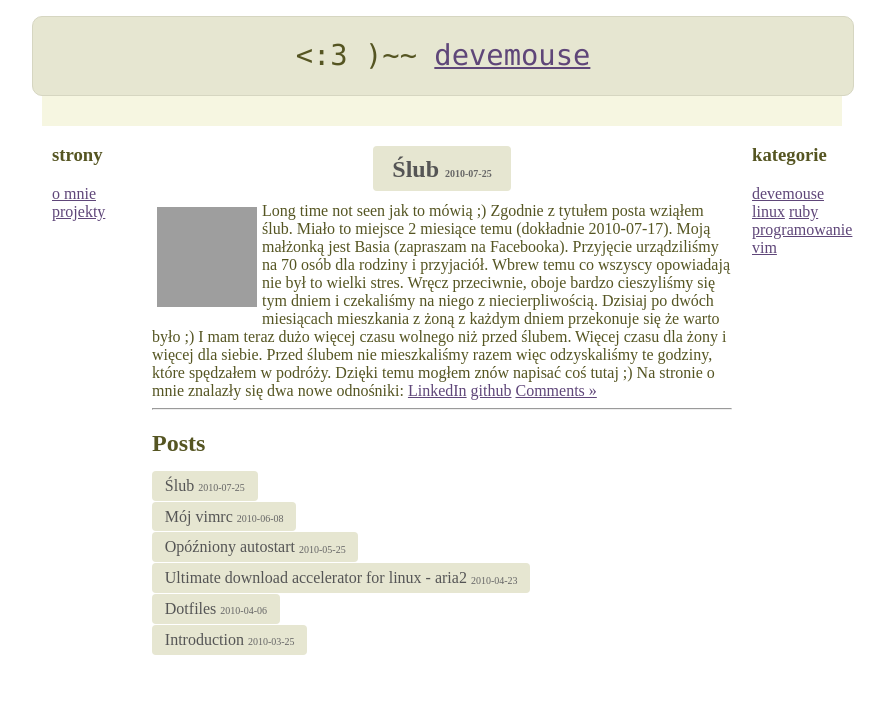
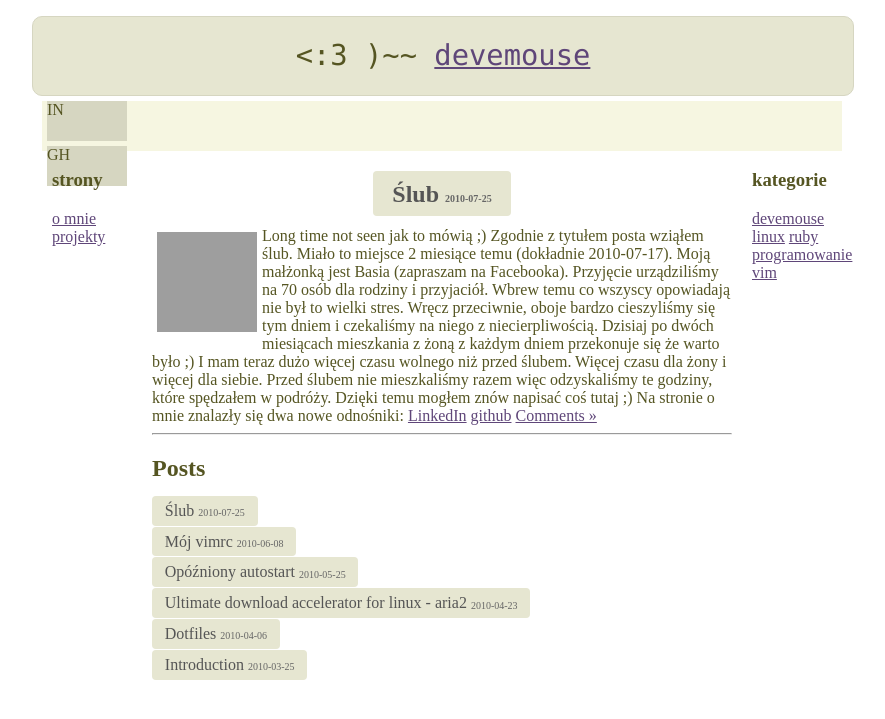
Before and after one commit to devemouse/devemouse.github.com, a Jekyll site: the page built from index.html, in a window 1280 px wide, cut to the strip 0-719 px from the top of the page. Shown: the whole strip, without its empty margins (198-1083 px from the left). Built offline with Jekyll 4.4.1, drawn with Linux system fonts in a browser that asks for light colours; Markdown is read by kramdown in place of the engine named in the settings; grey boxes are pictures that could not be loaded.

Commit message:
added first nav buttons

```diff
--- a/_layouts/base.html
+++ b/_layouts/base.html
@@ -17,6 +17,12 @@
             </div>
          </div>
          <div class="nav-top">
+            <div id="linkedin">
+               IN
+            </div>
+            <div id="github">
+               GH
+            </div>
          </div>
          <div class="left">
             <h3>strony</h3>
--- a/css/default.css
+++ b/css/default.css
@@ -125,9 +125,16 @@ li.post {
    margin-left:auto;
    margin-right:auto;
    width:800px;
-   height:30px;
+   height:50px;
    background: #f6f6e1;
 }
+.nav-top div {
+   width:80px;
+   height:40px;
+   margin:5px;
+   background: #D6D6C1;
+}
+
 
 .container .left,.right {
    width:80px;
```
